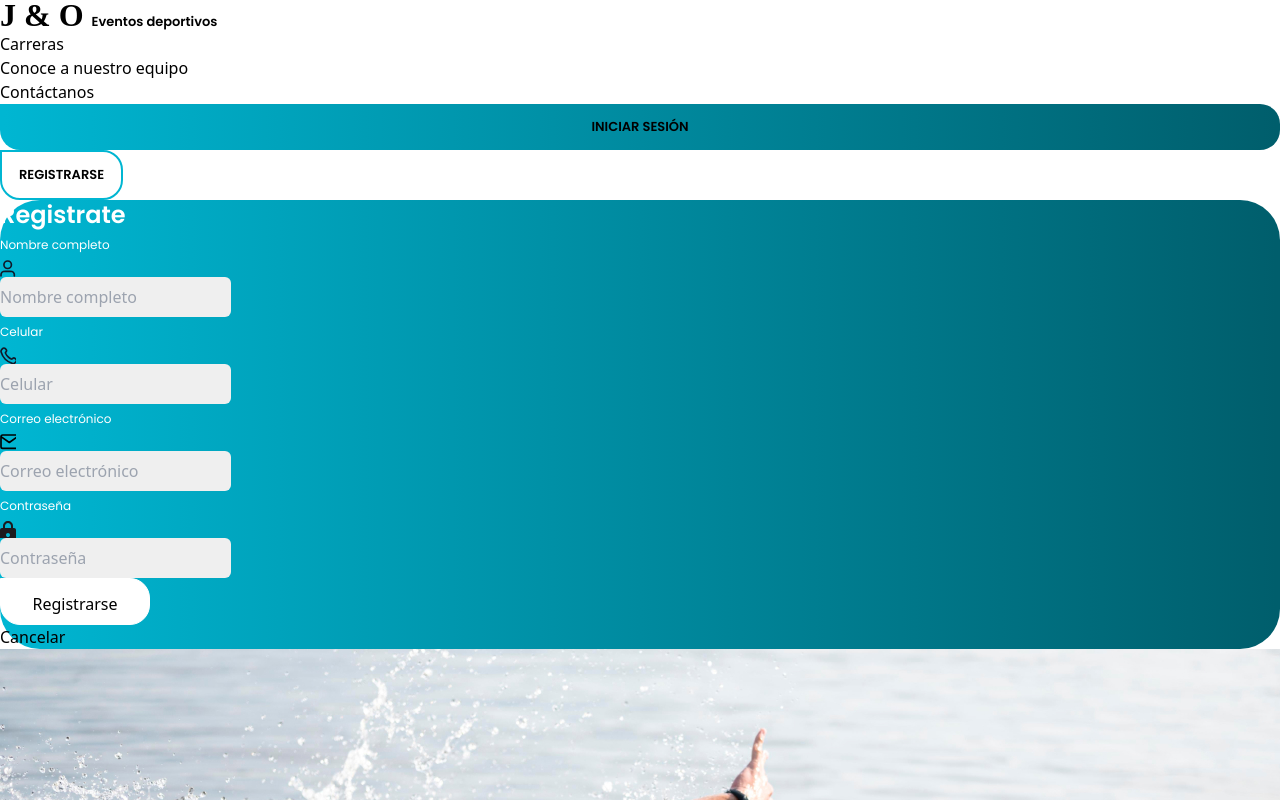
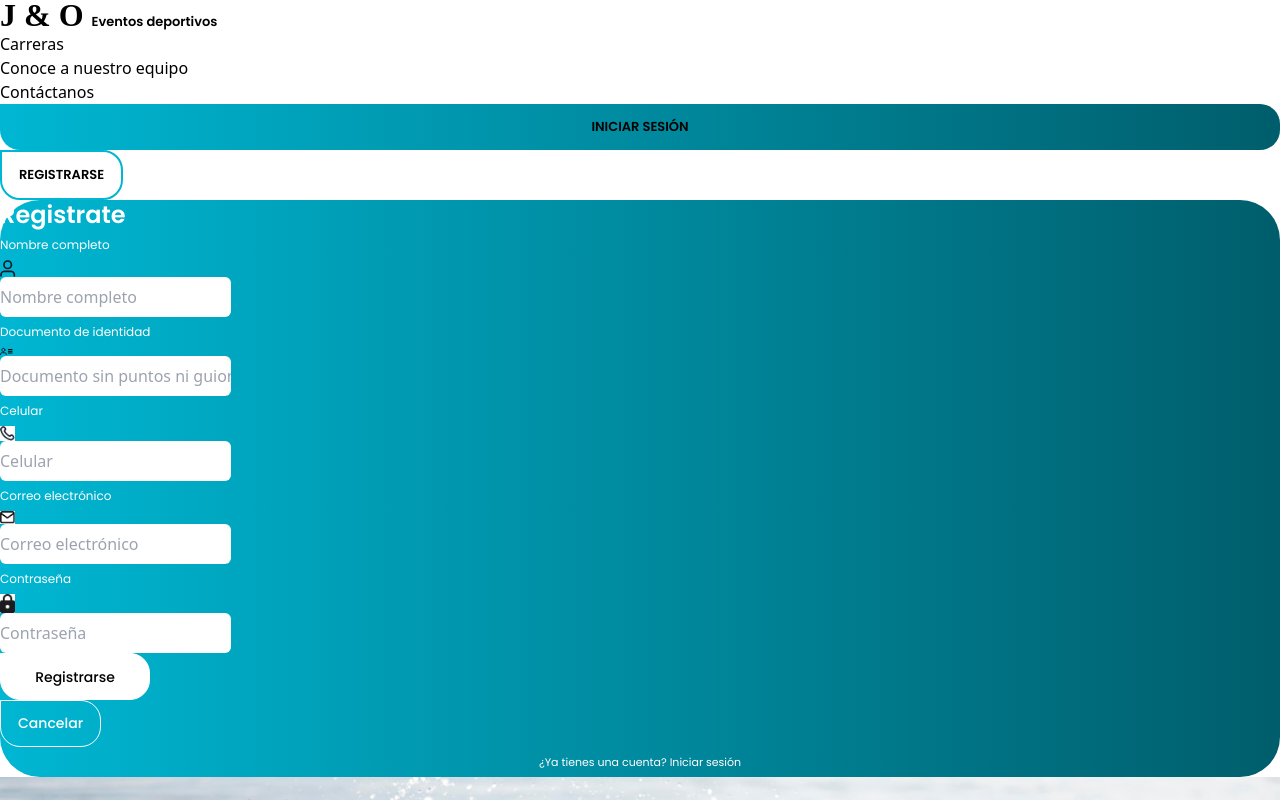
Before and after one commit to CeciliaBPerdomo/JYOEventosDeportivos, a Next.js app: page /contacto in a window 1280 px wide. Both pictures are taken after a click on the button "REGISTRARSE". Shown: the top 800 px of the page. Built offline with nearby package versions, Linux system fonts and the light colour scheme; a web font is replaced by a local one.

Commit message:
Registro

```diff
--- a/src/app/admin/registro/modalRegistro.css
+++ b/src/app/admin/registro/modalRegistro.css
@@ -24,7 +24,16 @@
     justify-content: center;
     align-items: center;
     gap: 10px;
-    flex-shrink: 0;
+
+    color: #000;
+    text-align: center;
+
+    /* Boton_Inscribite */
+    font-family: 'Poppins', sans-serif;
+    font-size: 14px;
+    font-style: normal;
+    font-weight: 500;
+    line-height: normal;
 }
 
 .modal_registro_label {
@@ -41,5 +50,36 @@
     height: 40px;
     align-self: stretch;
     border-radius: 6px;
-    background: #EFEFEF;
+    /* background: #EFEFEF; */
 }
+
+.modal_registro_botoncancelar {
+    border-radius: 0px 20px 20px 20px;
+    border: 1px solid #FFF;
+
+    display: flex;
+    height: 47px;
+    padding: 13px 17px;
+    justify-content: center;
+    align-items: center;
+    gap: 10px;
+    flex: 1 0 0;
+
+    color: #FFF;
+    font-family: 'Poppins', sans-serif;
+    font-size: 14px;
+    font-style: normal;
+    font-weight: 500;
+    line-height: normal;
+}
+
+.modal_registro_ya_tienes {
+    color: #FFF;
+    text-align: center;
+    font-family: 'Poppins', sans-serif;
+    font-size: 11px;
+    font-style: normal;
+    font-weight: 300;
+    line-height: 30px;
+    /* 272.727% */
+}
--- a/src/app/admin/registro/page.js
+++ b/src/app/admin/registro/page.js
@@ -1,3 +1,5 @@
+import Image from "next/image";
+
 //CSS
 import "./modalRegistro.css"
 
@@ -35,24 +37,33 @@ const ModalRegistro = ({ isOpen, onClose }) => {
                             />
                         </div>
                     </div>
+
+                    <div className="mb-4">
+                        <label className="block modal_registro_label">Documento de identidad</label>
+                        <div className="flex items-center relative">
+                            <svg xmlns="http://www.w3.org/2000/svg" width="13" height="9" viewBox="0 0 13 9" fill="none" className="absolute left-3 top-1/2 transform -translate-y-1/2 text-gray-500">
+                                <path d="M6.21422 7.64283C6.21422 7.15549 6.21422 6.91182 6.15271 6.71354C6.01421 6.26712 5.65692 5.91776 5.20035 5.78234C4.99756 5.72219 4.74835 5.72219 4.24994 5.72219H2.46423C1.96581 5.72219 1.7166 5.72219 1.51382 5.78234C1.05724 5.91776 0.699953 6.26712 0.561453 6.71354C0.499939 6.91182 0.499939 7.15549 0.499939 7.64283M4.96422 2.92855C4.96422 3.79642 4.24468 4.49997 3.35708 4.49997C2.46948 4.49997 1.74994 3.79642 1.74994 2.92855C1.74994 2.06067 2.46948 1.35712 3.35708 1.35712C4.24468 1.35712 4.96422 2.06067 4.96422 2.92855Z" stroke="#101828" stroke-linecap="round" stroke-linejoin="round" />
+                                <line x1="7.92865" y1="2.57141" x2="12.5001" y2="2.57141" stroke="black" />
+                                <line x1="7.92865" y1="4.28577" x2="12.5001" y2="4.28577" stroke="black" />
+                                <line x1="7.92865" y1="6" x2="12.5001" y2="6" stroke="black" />
+                            </svg>
+                            <input
+                                type="text"
+                                className="w-full modal_registro_input pl-12"
+                                placeholder="Documento sin puntos ni guiones"
+                            />
+                        </div>
+                    </div>
+
                     <div className="mb-4">
                         <label className="block modal_registro_label">Celular</label>
                         <div className="flex items-center relative">
-                            <svg
-                                xmlns="http://www.w3.org/2000/svg"
-                                width="16"
-                                height="17"
-                                viewBox="0 0 16 17"
-                                fill="none"
+                            <Image
+                                src={"/images/iconos/tel_icon.jpg"}
+                                width={15}
+                                height={15}
                                 className="absolute left-3 top-1/2 transform -translate-y-1/2 text-gray-500"
-                            >
-                                <path d="M5.54216 6.24889C6.12216 7.4569 6.91281 8.5891 7.91413 9.59042C8.91544 10.5917 10.0476 11.3824 11.2557 11.9624C11.3596 12.0123 11.4115 12.0372 11.4773 12.0564C11.7109 12.1245 11.9978 12.0756 12.1956 11.9339C12.2513 11.894 12.2989 11.8464 12.3942 11.7511C12.6855 11.4598 12.8312 11.3141 12.9777 11.2189C13.5301 10.8597 14.2422 10.8597 14.7947 11.2189C14.9411 11.3141 15.0868 11.4598 15.3781 11.7511L15.5405 11.9135C15.9834 12.3564 16.2048 12.5778 16.3251 12.8156C16.5644 13.2886 16.5644 13.8472 16.3251 14.3201C16.2048 14.558 15.9834 14.7794 15.5405 15.2223L15.4092 15.3536C14.9678 15.795 14.7471 16.0157 14.4471 16.1842C14.1142 16.3712 13.5971 16.5057 13.2153 16.5045C12.8711 16.5035 12.636 16.4368 12.1656 16.3033C9.63776 15.5858 7.25246 14.2321 5.26248 12.2421C3.27249 10.2521 1.91877 7.86679 1.20129 5.33896C1.06778 4.86858 1.00103 4.6334 1.00001 4.28928C0.998871 3.90742 1.13334 3.39035 1.32036 3.05743C1.4889 2.7574 1.70957 2.53672 2.15092 2.09537L2.28229 1.96401C2.72516 1.52114 2.94659 1.29971 3.18441 1.17942C3.65738 0.940194 4.21593 0.940194 4.6889 1.17942C4.92671 1.29971 5.14815 1.52114 5.59102 1.96401L5.75341 2.1264C6.04475 2.41774 6.19042 2.56341 6.28565 2.70989C6.64482 3.2623 6.64482 3.97445 6.28565 4.52686C6.19042 4.67334 6.04475 4.81901 5.75341 5.11035C5.65815 5.20561 5.61052 5.25324 5.57065 5.30891C5.42897 5.50677 5.38006 5.79365 5.44816 6.02728C5.46732 6.09302 5.49227 6.14498 5.54216 6.24889Z"
-                                    stroke="#101828"
-                                    strokeWidth="1.66667"
-                                    strokeLinecap="round"
-                                    strokeLinejoin="round"
-                                />
-                            </svg>
+                            />
                             <input
                                 type="text"
                                 className="w-full modal_registro_input pl-10"
@@ -60,23 +71,16 @@ const ModalRegistro = ({ isOpen, onClose }) => {
                             />
                         </div>
                     </div>
+
                     <div className="mb-4">
                         <label className="block modal_registro_label">Correo electrónico</label>
                         <div className="flex items-center relative">
-                            <svg
-                                xmlns="http://www.w3.org/2000/svg"
-                                width="16"
-                                height="17"
-                                viewBox="0 0 16 17"
-                                fill="none"
+                            <Image
+                                src={"/images/iconos/email_icon.jpg"}
+                                width={15}
+                                height={15}
                                 className="absolute left-3 top-1/2 transform -translate-y-1/2 text-gray-500"
-                            >
-                                <path d="M17.6667 2.66667C17.6667 1.75 16.9167 1 16 1H2.66667C1.75 1 1 1.75 1 2.66667M17.6667 2.66667V12.6667C17.6667 13.5833 16.9167 14.3333 16 14.3333H2.66667C1.75 14.3333 1 13.5833 1 12.6667V2.66667M17.6667 2.66667L9.33333 8.5L1 2.66667"
-                                    stroke="black"
-                                    strokeWidth="1.66667"
-                                    strokeLinecap="round"
-                                    strokeLinejoin="round" />
-                            </svg>
+                            />
                             <input
                                 type="text"
                                 className="w-full modal_registro_input pl-12"
@@ -84,20 +88,16 @@ const ModalRegistro = ({ isOpen, onClose }) => {
                             />
                         </div>
                     </div>
+
                     <div className="mb-4">
                         <label className="block modal_registro_label">Contraseña</label>
                         <div className="flex items-center relative">
-                            <svg
-                                xmlns="http://www.w3.org/2000/svg"
-                                width="16"
-                                height="17"
-                                viewBox="0 0 16 17"
-                                fill="none"
+                            <Image
+                                src={"/images/iconos/contrasena_icon.jpg"}
+                                width={15}
+                                height={15}
                                 className="absolute left-3 top-1/2 transform -translate-y-1/2 text-gray-500"
-                            >
-                                <path d="M2 21C1.45 21 0.979167 20.8042 0.5875 20.4125C0.195833 20.0208 0 19.55 0 19V9C0 8.45 0.195833 7.97917 0.5875 7.5875C0.979167 7.19583 1.45 7 2 7H3V5C3 3.61667 3.4875 2.4375 4.4625 1.4625C5.4375 0.4875 6.61667 0 8 0C9.38333 0 10.5625 0.4875 11.5375 1.4625C12.5125 2.4375 13 3.61667 13 5V7H14C14.55 7 15.0208 7.19583 15.4125 7.5875C15.8042 7.97917 16 8.45 16 9V19C16 19.55 15.8042 20.0208 15.4125 20.4125C15.0208 20.8042 14.55 21 14 21H2ZM8 16C8.55 16 9.02083 15.8042 9.4125 15.4125C9.80417 15.0208 10 14.55 10 14C10 13.45 9.80417 12.9792 9.4125 12.5875C9.02083 12.1958 8.55 12 8 12C7.45 12 6.97917 12.1958 6.5875 12.5875C6.19583 12.9792 6 13.45 6 14C6 14.55 6.19583 15.0208 6.5875 15.4125C6.97917 15.8042 7.45 16 8 16ZM5 7H11V5C11 4.16667 10.7083 3.45833 10.125 2.875C9.54167 2.29167 8.83333 2 8 2C7.16667 2 6.45833 2.29167 5.875 2.875C5.29167 3.45833 5 4.16667 5 5V7Z"
-                                    fill="#1C1B1F" />
-                            </svg>
+                            />
                             <input
                                 type="text"
                                 className="w-full modal_registro_input pl-12"
@@ -105,21 +105,23 @@ const ModalRegistro = ({ isOpen, onClose }) => {
                             />
                         </div>
                     </div>
+
+
                     <div className="flex justify-center items-center">
                         <button
                             type="submit"
-                            className="modal_registro_botonregistro">
+                            className="modal_registro_botonregistro mr-5 uppercase">
                             Registrarse
+                        </button>
+
+                        <button
+                            onClick={onClose}
+                            className="modal_registro_botoncancelar">
+                            Cancelar
                         </button>
                     </div>
                 </form>
-                <div className="flex justify-center items-center">
-                    <button
-                        onClick={onClose}
-                        className="mt-4 w-full bg-gray-200 text-gray-700 py-2 px-4 rounded-lg hover:bg-gray-300">
-                        Cancelar
-                    </button>
-                </div>
+                <p className="modal_registro_ya_tienes">¿Ya tienes una cuenta? Iniciar sesión </p>
             </div>
         </div>
     );
--- a/src/app/equipo/cardsEquipo.js
+++ b/src/app/equipo/cardsEquipo.js
@@ -13,12 +13,12 @@ const CardsEquipo = () => {
         {
             foto: "/images/nuestro_equipo/Natalia_Activa.jpg",
             alternativo: "Natalia",
-            texto: ""
+            texto: "Profesional destacada que se desempeña como codirectora y fotógrafa en Mundo Running TV. Asimismo, como deportista aficiona combina su pasión por el deporte con su compromiso empresarial."
         },
         {
             foto: "/images/nuestro_equipo/Omi_Activo.jpg",
             alternativo: "Omar",
-            texto: ""
+            texto: "Deportista destacado, ha demostrado su excelencia como triatleta y campeón uruguayo en carreras de aventura. Desde 2013 se destaca como organizador de eventos deportivos y fundador de Colonia Aventura Corre, siendo referente en Colonia y la región."
         }
     ]
 
```
Also changed, not shown: src/app/contacto/contacto.css (added, +66 -0 lines), src/app/contacto/page.js (+29 -0 lines), public/images/iconos/contrasena_icon.jpg (renamed from public/images/iconos/contraseña_icon.jpg), public/images/iconos/iconos.txt (deleted).
